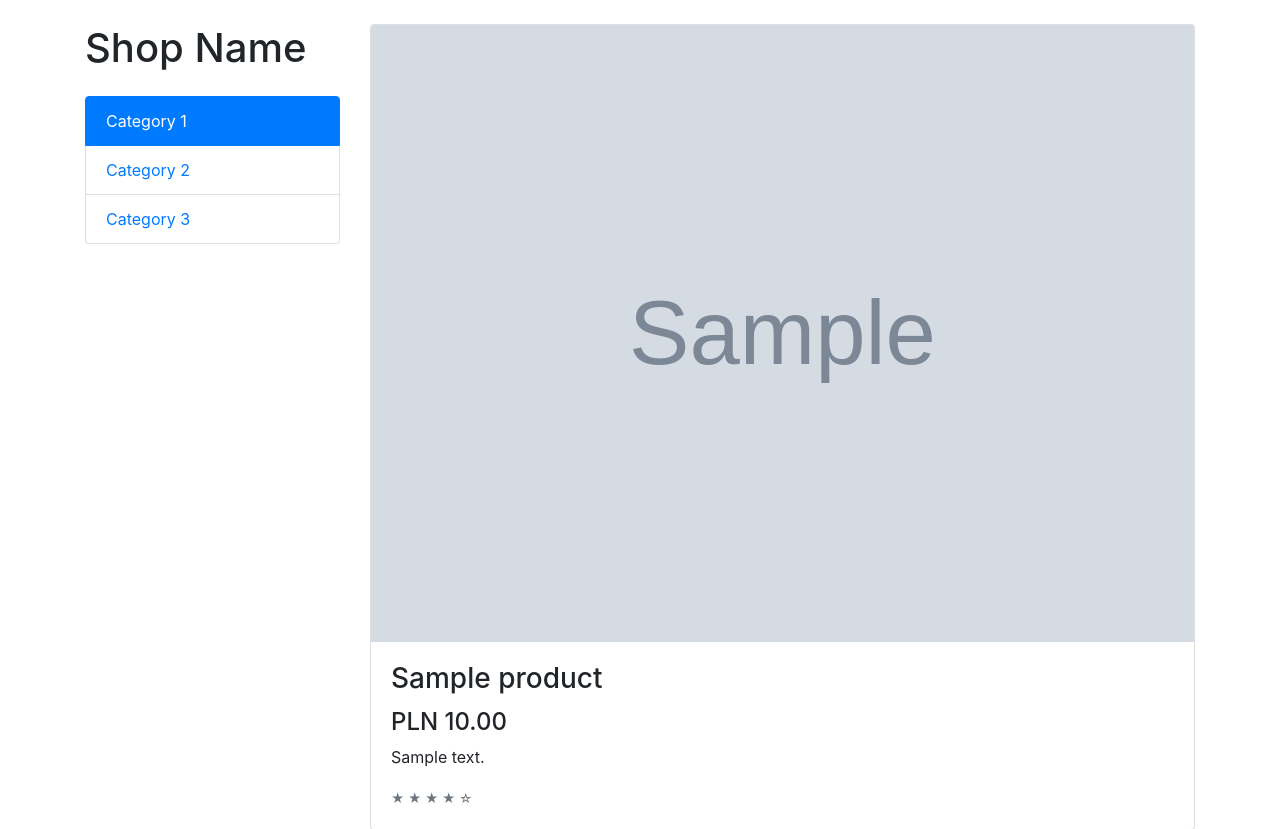
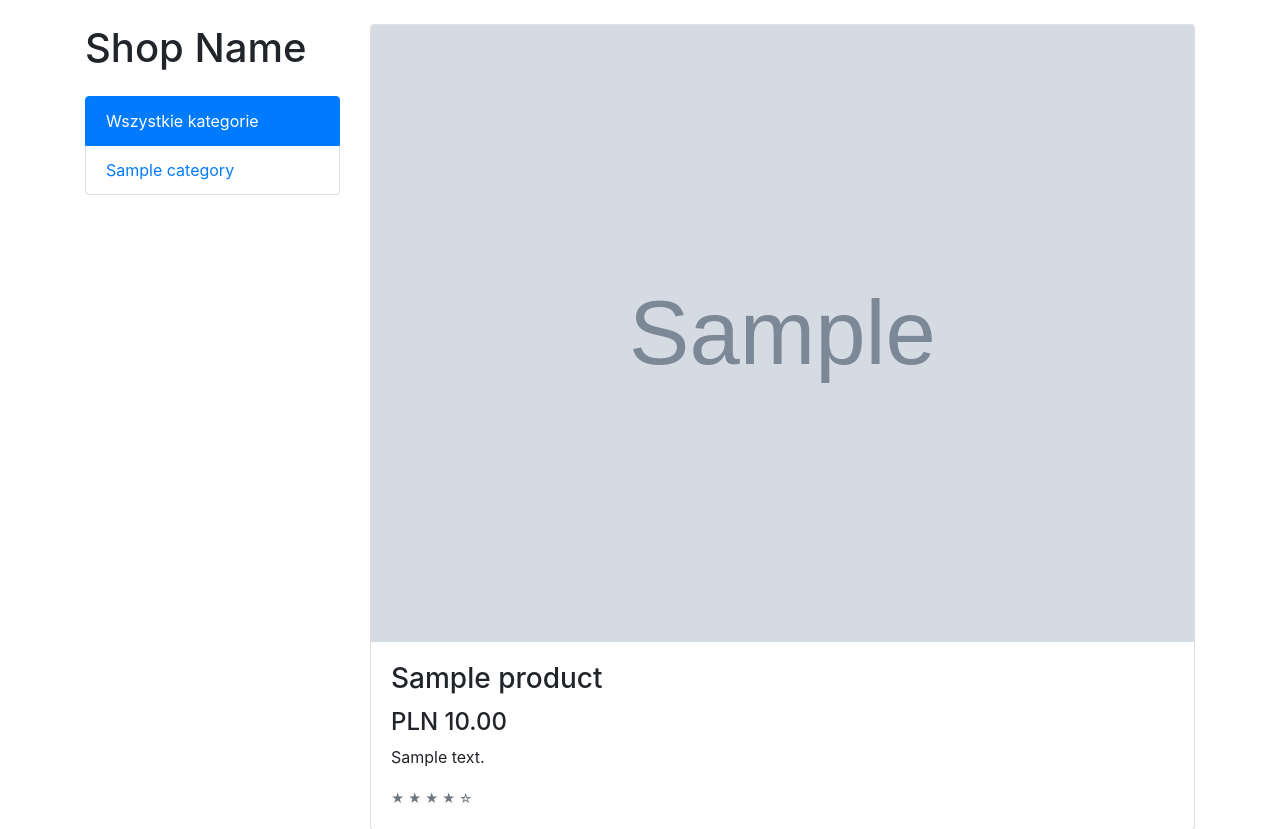
Before and after one commit to Wald-K/sandbox, a Django app: template shop/templates/shop/product_detail.html in a window 1280 px wide. Shown: the part 56-885 px from the top of the page. Run offline with Django 3.2, Linux system fonts and the light colour scheme; the template is opened without the code that fills it: values that come from a table or form of the project are taken from there, others are empty; tables that the repository leaves empty hold one stand-in row (values such as "Sample post"); grey boxes marked "Sample" are stand-in pictures; some libraries are stand-ins or nearby versions.

Commit message:
correct categories for detail view

```diff
--- /dev/null
+++ b/shop/templates/shop/category_list.html
@@ -0,0 +1,11 @@
+<div class="list-group">
+    <a href="{% url 'shop:index' %}" class="list-group-item {% if not chosen_category_id %} active {% endif %}">Wszystkie kategorie</a>
+      {% for category in all_categories %}
+        {% if chosen_category_id == category.id %}
+          <a href="{% url 'shop:products_for_category' category_slug=category.slug %}" class="list-group-item active">{{category.name}}</a>
+        {% else %}
+           <a href="{% url 'shop:products_for_category' category_slug=category.slug %}" class="list-group-item">{{category.name}}</a>
+        {% endif %}
+      {% endfor %}
+
+</div>
--- a/shop/templates/shop/product_detail.html
+++ b/shop/templates/shop/product_detail.html
@@ -9,11 +9,7 @@
 
       <div class="col-lg-3">
         <h1 class="my-4">Shop Name</h1>
-        <div class="list-group">
-          <a href="#" class="list-group-item active">Category 1</a>
-          <a href="#" class="list-group-item">Category 2</a>
-          <a href="#" class="list-group-item">Category 3</a>
-        </div>
+        {% include "shop/category_list.html" %}
       </div>
       <!-- /.col-lg-3 -->
 
```
Also changed, not shown: shop/templates/shop/index.html (+1 -15 lines), shop/views.py (+5 -2 lines).
